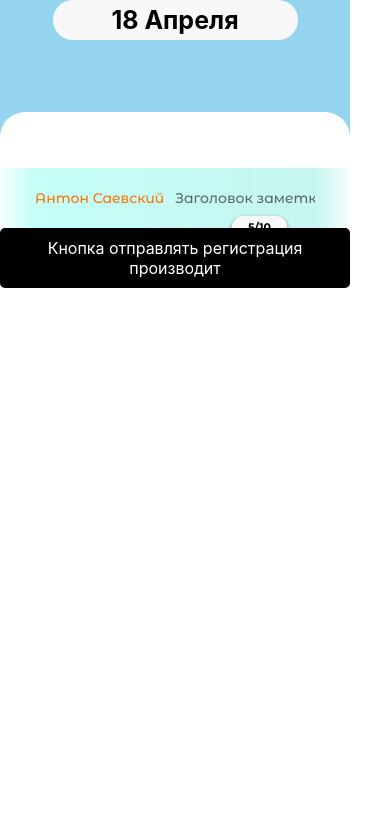
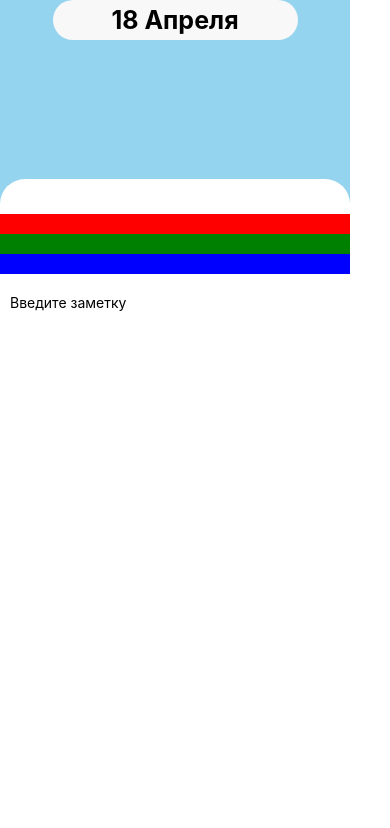
Before and after one commit to vodyaraman/SuchaNotepad, a React Native app in the folder NotePad/: screen / in a window 390 px wide. Shown: the top 828 px of the page. Built offline with nearby package versions, Linux system fonts and the light colour scheme.

Commit message:
Note check feature update
Создал структуру фичи, провёл public api, определил пропсы и хелперы.

```diff
--- /dev/null
+++ b/NotePad/App/Entities/Note/Helpers/note-type-helper.js
@@ -0,0 +1,24 @@
+const getNoteType = (note) => {
+    switch (note.type) {
+      case 'important':
+        return {
+          textColor: '#ff0000',
+          text: note.content,
+          numberOfLines: undefined
+        };
+      case 'reminder':
+        return {
+          textColor: '#0000ff',
+          text: note.content,
+          numberOfLines: 2
+        };
+      default:
+        return {
+          textColor: '#333',
+          text: note.content,
+          numberOfLines: undefined
+        };
+    }
+};
+
+export default getNoteType;
--- /dev/null
+++ b/NotePad/App/Entities/Note/UI/note.js
@@ -0,0 +1,27 @@
+import React from "react";
+import { ScrollView, StyleSheet } from "react-native";
+import {CustomText} from "../../../Pull/Note";
+import getNoteType from "../Helpers/note-type-helper";
+
+const Note = ({ note }) => {
+    const noteProps = getNoteType(note);
+
+    return (
+      <ScrollView style={styles.container}>
+        <CustomText
+          textColor={noteProps.textColor}
+          text={noteProps.text}
+          numberOfLines={noteProps.numberOfLines}
+        />
+      </ScrollView>
+    );
+  };
+
+const styles = StyleSheet.create({
+  container: {
+    flex: 1,
+    padding: 10
+  }
+});
+
+export default Note;
--- a/NotePad/App/Entities/Note/index.js
+++ b/NotePad/App/Entities/Note/index.js
@@ -1,5 +1,6 @@
 import NoteUser from "./UI/user";
 import NoteTitle from "./UI/title";
 import NoteManipulate from "./UI/manipulate";
+import Note from "./UI/note";
 
-export {NoteUser, NoteTitle, NoteManipulate};
+export { Note, NoteUser, NoteTitle, NoteManipulate };
--- /dev/null
+++ b/NotePad/App/Features/Note/UI/check.js
@@ -0,0 +1,18 @@
+import React from "react";
+import { NoteUser, NoteTitle, Note } from "../../../Entities/Note";
+import { FullScaledNotePlate } from "../../../Pull/Note";
+
+const NoteCheck = () => {
+    return (
+        <FullScaledNotePlate
+            backgroundColor="#A2EFE6"
+            height={60}
+            Andromeda={NoteUser}
+            Scorpius={NoteTitle}
+            Orion={() => <Note note={{type: 'important', content: 'Контент'}}/>}
+        />
+    );
+};
+
+
+export default NoteCheck;
--- a/NotePad/App/Features/Note/index.js
+++ b/NotePad/App/Features/Note/index.js
@@ -1,2 +1,3 @@
 import NoteOverlook from "./UI/overlook";
-export { NoteOverlook };
+import NoteCheck from "./UI/check";
+export { NoteOverlook, NoteCheck };
--- a/NotePad/App/Pull/Note/UI/custom-small-text.js
+++ b/NotePad/App/Pull/Note/UI/custom-small-text.js
@@ -2,14 +2,13 @@ import React from "react";
 import { StyleSheet, Text } from "react-native";
 
 // Этот текст меньше обычного
-
 
 const CustomSmallText = ({text}) => {
   return (
     <Text
       style={styles.text}
       numberOfLines={1}
-        >
+      >
       {text}
     </Text>
   );
--- /dev/null
+++ b/NotePad/App/Pull/Note/UI/fully-scaled-note-plate.js
@@ -0,0 +1,46 @@
+import React from 'react';
+import { View, TextInput, StyleSheet } from 'react-native';
+
+const FullScaledNotePlate = ({ Orion, Scorpius, Andromeda, backgroundColor, height }) => {
+  return (
+    <View style={[styles.container, { backgroundColor, height }]}>
+      <View style={styles.orionStyle}>
+        <Orion />
+      </View>
+      <View style={styles.scorpiusStyle}>
+        <Scorpius />
+      </View>
+      <View style={styles.andromedaStyle}>
+        <Andromeda />
+      </View>
+      <TextInput style={styles.input} placeholder="Введите заметку" />
+    </View>
+  );
+};
+
+export default FullScaledNotePlate;
+
+const styles = StyleSheet.create({
+  container: {
+    width: '100%', // Ширина статичная
+  },
+  orionStyle: {
+    flex: 1,
+    backgroundColor: 'red', // Пример стиля для Orion
+    padding: 10,
+  },
+  scorpiusStyle: {
+    flex: 2,
+    backgroundColor: 'green', // Пример стиля для Scorpius
+    padding: 10,
+  },
+  andromedaStyle: {
+    flex: 1,
+    backgroundColor: 'blue', // Пример стиля для Andromeda
+    padding: 10,
+  },
+  input: {
+    marginTop: 10,
+    padding: 10,
+  },
+});
--- a/NotePad/App/Pull/Note/index.js
+++ b/NotePad/App/Pull/Note/index.js
@@ -1,12 +1,13 @@
 import NotePlate from "./UI/note-plate";
 import SmallUnderplate from "./UI/small-underplate";
 import MainWidgetPlate from "./UI/main-widget-plate";
+import FullScaledNotePlate from "./UI/fully-scaled-note-plate";
 // Plate - плитки, на которых выстраивается оформление (син. "блок")
 
 import CustomText from "./UI/custom-text";
 import CustomSmallText from "./UI/custom-small-text";
 // CustomText - заготовки для текстового компонента под единым стилем
 
-export {NotePlate, CustomText, SmallUnderplate, MainWidgetPlate, CustomSmallText};
+export {NotePlate, CustomText, SmallUnderplate, MainWidgetPlate, CustomSmallText, FullScaledNotePlate};
 
 /* Pull/Note определяет визуальное оформление для заметок */
--- a/NotePad/App/Widgets/Note/notepad.js
+++ b/NotePad/App/Widgets/Note/notepad.js
@@ -1,7 +1,7 @@
 import React from "react";
 import { StyleSheet } from 'react-native';
 import { MainWidgetPlate } from '../../Pull/Note/index';
-import { NoteOverlook } from "../../Features/Note";
+import { NoteOverlook, NoteCheck } from "../../Features/Note";
 import { Register } from "../../Features/User/index"
 import { CalendarFeature } from '../../Features/Calendar/index';
 
@@ -13,6 +13,9 @@ const Notepad = () => {
     return (
         <>
             <CalendarFeature />
+            <MainWidgetPlate style = {styles.NotepadStyle}>
+                <NoteCheck/>
+            </MainWidgetPlate>
             <MainWidgetPlate style = {styles.NotepadStyle}>
                 <NoteOverlook/>
                 <Register/>
```
Also changed, not shown: NotePad/App/Pull/Note/UI/input-text.js (added, +30 -0 lines).
